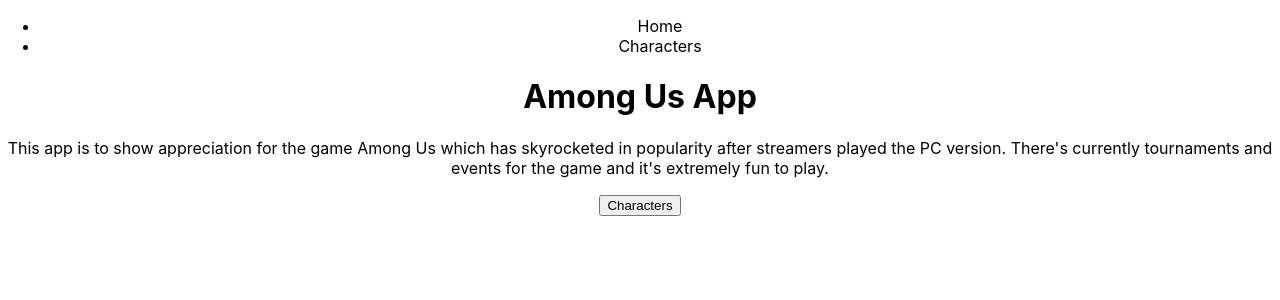
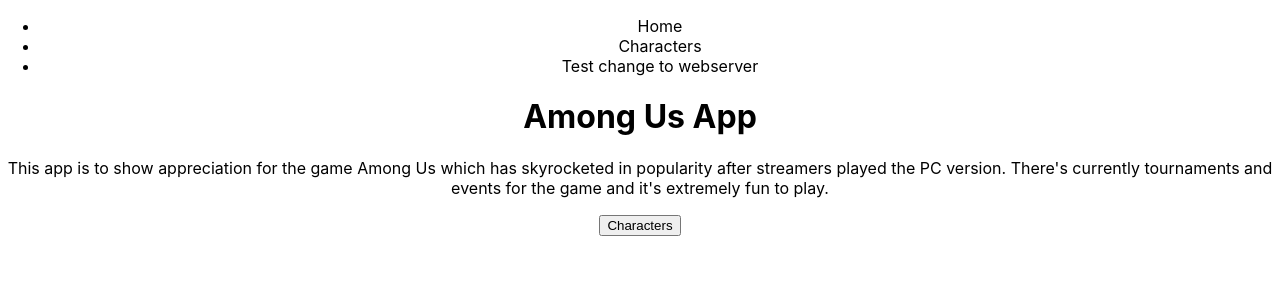
Before and after one commit to epenn92/Among-us-reactapp, a React (Create React App) app in the folder client/: page / in a window 1280 px wide. Shown: the top 300 px of the page. Built offline with nearby package versions, Linux system fonts and the light colour scheme.

Commit message:
testing webserver git changes

```diff
--- a/client/src/App.js
+++ b/client/src/App.js
@@ -4,9 +4,7 @@
 import Homepage from './components/Homepage.jsx'
 import Characters from './components/Characters.jsx'
 
-
-class App extends Component {
-  render() {
+function App() {
   return (
     <div className='App'>
 
@@ -15,6 +13,8 @@
 
           <li>Home</li>
           <li>Characters</li>
+          <li>Test change to webserver</li>
+
 
         </ul>
       </nav>
@@ -35,7 +35,38 @@
     </div>
   )
 }
-}
+
+// class App extends Component {
+//   render() {
+//     return (
+//       <div className='App'>
+
+//         <nav className='navBar'>
+//           <ul className='navBarOptions'>
+
+//             <li>Home</li>
+//             <li>Characters</li>
+
+//           </ul>
+//         </nav>
+
+//         <div className='footer'>
+//           <nav>
+
+//           </nav>
+//         </div>
+//         <Router>
+//           <div className="Routes">
+//             <Switch>
+//               <Route exact path='/' component={Homepage} />
+//               <Route exact path='/characters' component={Characters} />
+//             </Switch>
+//           </div>
+//         </Router>
+//       </div>
+//     )
+//   }
+// }
 
 
 
```
Lines whose indentation alone changed are shown as unchanged.
